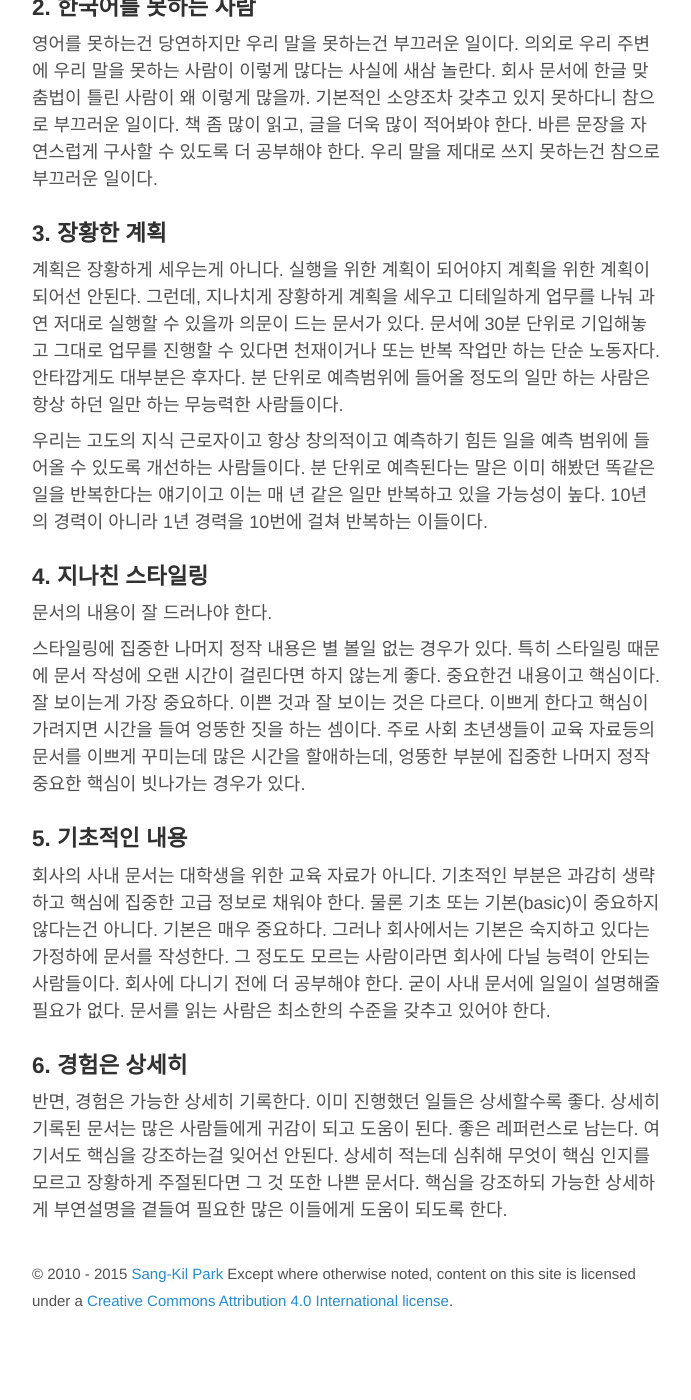
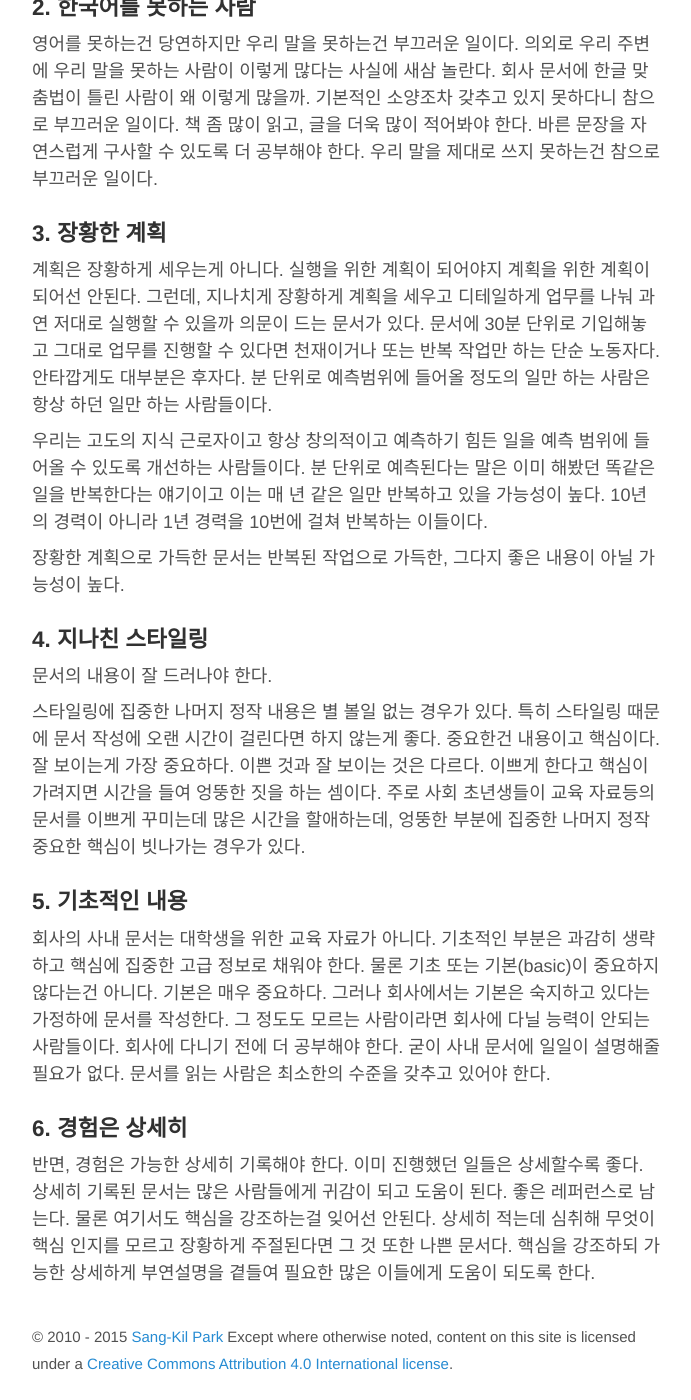
Before and after one commit to Umaigenomu/likejazz.github.io, a Jekyll site: the page built from _posts/2015-11-24-good-doc.md, in a window 1280 px wide and 1400 px high, scrolled down 1566 px. Shown: the whole window, without its empty margins (293-984 px from the left). Built offline with Jekyll 4.4.1, drawn with Linux system fonts in a browser that asks for light colours; before the commit the page ends 2916 px from its top, so only the background shows below that.

Commit message:
Publishing

```diff
--- a/_posts/2015-11-24-good-doc.md
+++ b/_posts/2015-11-24-good-doc.md
@@ -37,9 +37,11 @@ title: 나쁜 문서에 대해
 
 ### 3. 장황한 계획
 
-계획은 장황하게 세우는게 아니다. 실행을 위한 계획이 되어야지 계획을 위한 계획이 되어선 안된다. 그런데, 지나치게 장황하게 계획을 세우고 디테일하게 업무를 나눠 과연 저대로 실행할 수 있을까 의문이 드는 문서가 있다. 문서에 30분 단위로 기입해놓고 그대로 업무를 진행할 수 있다면 천재이거나 또는 반복 작업만 하는 단순 노동자다. 안타깝게도 대부분은 후자다. 분 단위로 예측범위에 들어올 정도의 일만 하는 사람은 항상 하던 일만 하는 무능력한 사람들이다.
+계획은 장황하게 세우는게 아니다. 실행을 위한 계획이 되어야지 계획을 위한 계획이 되어선 안된다. 그런데, 지나치게 장황하게 계획을 세우고 디테일하게 업무를 나눠 과연 저대로 실행할 수 있을까 의문이 드는 문서가 있다. 문서에 30분 단위로 기입해놓고 그대로 업무를 진행할 수 있다면 천재이거나 또는 반복 작업만 하는 단순 노동자다. 안타깝게도 대부분은 후자다. 분 단위로 예측범위에 들어올 정도의 일만 하는 사람은 항상 하던 일만 하는 사람들이다.
 
 우리는 고도의 지식 근로자이고 항상 창의적이고 예측하기 힘든 일을 예측 범위에 들어올 수 있도록 개선하는 사람들이다. 분 단위로 예측된다는 말은 이미 해봤던 똑같은 일을 반복한다는 얘기이고 이는 매 년 같은 일만 반복하고 있을 가능성이 높다. 10년의 경력이 아니라 1년 경력을 10번에 걸쳐 반복하는 이들이다.
+
+장황한 계획으로 가득한 문서는 반복된 작업으로 가득한, 그다지 좋은 내용이 아닐 가능성이 높다.
 
 ### 4. 지나친 스타일링
 
@@ -53,4 +55,4 @@ title: 나쁜 문서에 대해
 
 ### 6. 경험은 상세히
 
-반면, 경험은 가능한 상세히 기록한다. 이미 진행했던 일들은 상세할수록 좋다. 상세히 기록된 문서는 많은 사람들에게 귀감이 되고 도움이 된다. 좋은 레퍼런스로 남는다. 여기서도 핵심을 강조하는걸 잊어선 안된다. 상세히 적는데 심취해 무엇이 핵심 인지를 모르고 장황하게 주절된다면 그 것 또한 나쁜 문서다. 핵심을 강조하되 가능한 상세하게 부연설명을 곁들여 필요한 많은 이들에게 도움이 되도록 한다.
+반면, 경험은 가능한 상세히 기록해야 한다. 이미 진행했던 일들은 상세할수록 좋다. 상세히 기록된 문서는 많은 사람들에게 귀감이 되고 도움이 된다. 좋은 레퍼런스로 남는다. 물론 여기서도 핵심을 강조하는걸 잊어선 안된다. 상세히 적는데 심취해 무엇이 핵심 인지를 모르고 장황하게 주절된다면 그 것 또한 나쁜 문서다. 핵심을 강조하되 가능한 상세하게 부연설명을 곁들여 필요한 많은 이들에게 도움이 되도록 한다.
```
